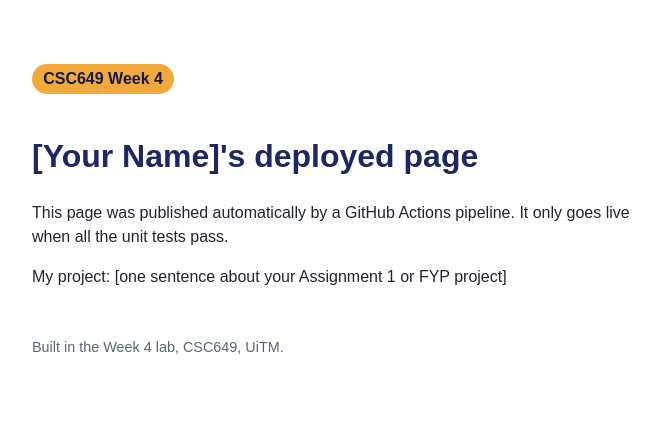
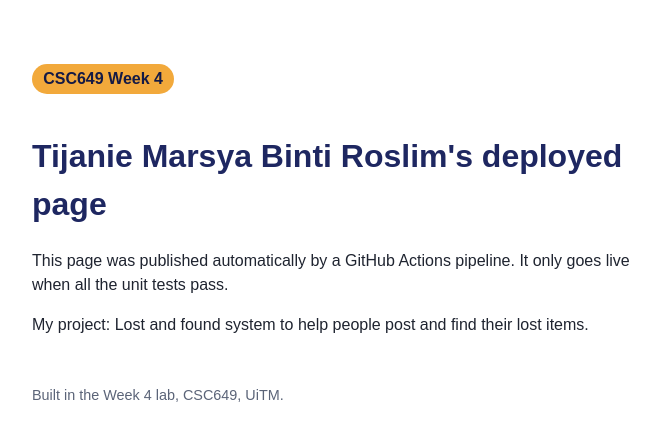
Before and after one commit to janieroslim1230/csc649-week4-lab, a plain HTML site: page site/index.html in a window 1280 px wide. Shown: the whole page, without its empty margins (288-948 px from the left). Drawn offline with Linux system fonts and the light colour scheme.

Commit message:
Deploy site with GitHub Pages

```diff
--- a/site/index.html
+++ b/site/index.html
@@ -13,10 +13,10 @@
 </head>
 <body>
   <p class="badge">CSC649 Week 4</p>
-  <h1>[Your Name]'s deployed page</h1>
+  <h1>Tijanie Marsya Binti Roslim's deployed page</h1>
   <p>This page was published automatically by a GitHub Actions pipeline.
      It only goes live when all the unit tests pass.</p>
-  <p>My project: [one sentence about your Assignment 1 or FYP project]</p>
+  <p>My project: Lost and found system to help people post and find their lost items.</p>
   <footer>Built in the Week 4 lab, CSC649, UiTM.</footer>
 </body>
 </html>
```
Also changed, not shown: 1 other file.
